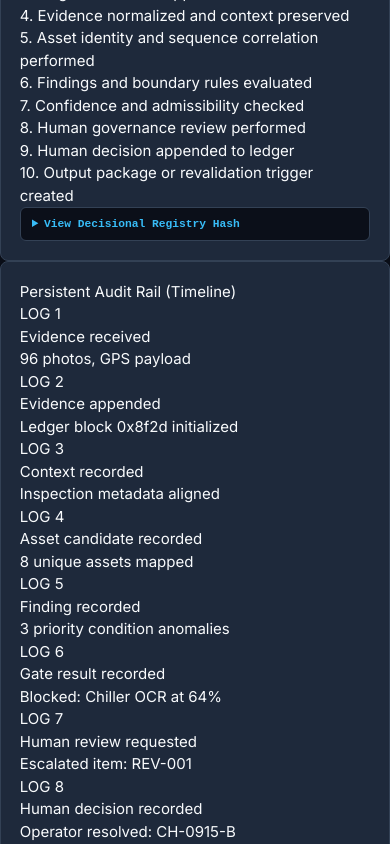
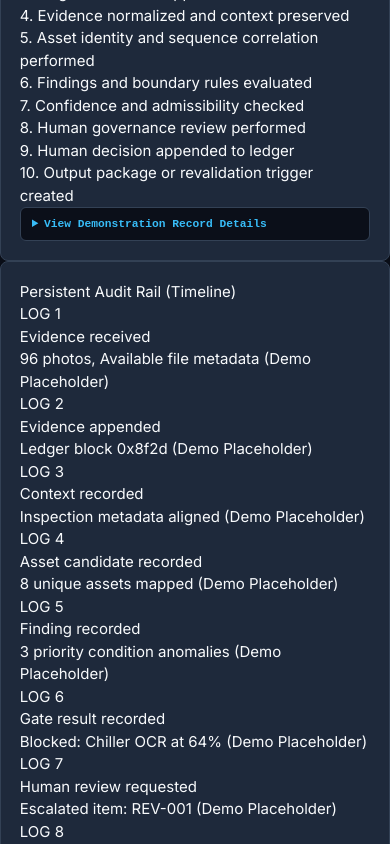
Before and after one commit to wpllc/RavenForgeUSv11, a React (Vite) app: page /guided-demo in a window 390 px wide. Shown: the part 2121-2965 px from the top of the page. Built offline with nearby package versions, Linux system fonts and the light colour scheme.

Commit message:
Correct Guided Demo claims, actions, and responsive audit flow

```diff
--- a/src/pages/GuidedDemo.jsx
+++ b/src/pages/GuidedDemo.jsx
@@ -1,4 +1,5 @@
 import React, { useState } from 'react';
+import { useNavigate } from 'react-router-dom';
 import {
   ChevronRight, ArrowRight, Check, AlertTriangle, ShieldCheck,
   HelpCircle, Eye, FileText, Database, ShieldAlert, Cpu, Layers, RefreshCw
@@ -6,6 +7,7 @@ import {
 import { projectSummary } from '../data/demoData';
 
 export default function GuidedDemo() {
+  const navigate = useNavigate();
   const [activePhase, setActivePhase] = useState(1);
   const [internalsExpanded, setInternalsExpanded] = useState(true);
 
@@ -33,20 +35,24 @@ export default function GuidedDemo() {
 
   // Audit rail milestones (recorded/appended language, visible throughout)
   const auditRailMilestones = [
-    { id: 1, text: 'Evidence received', phase: 1, mockVal: '96 photos, GPS payload' },
-    { id: 2, text: 'Evidence appended', phase: 1, mockVal: 'Ledger block 0x8f2d initialized' },
-    { id: 3, text: 'Context recorded', phase: 1, mockVal: 'Inspection metadata aligned' },
-    { id: 4, text: 'Asset candidate recorded', phase: 2, mockVal: '8 unique assets mapped' },
-    { id: 5, text: 'Finding recorded', phase: 3, mockVal: '3 priority condition anomalies' },
-    { id: 6, text: 'Gate result recorded', phase: 3, mockVal: 'Blocked: Chiller OCR at 64%' },
-    { id: 7, text: 'Human review requested', phase: 4, mockVal: 'Escalated item: REV-001' },
-    { id: 8, text: 'Human decision recorded', phase: 4, mockVal: 'Operator resolved: CH-0915-B' },
-    { id: 9, text: 'Recommendation recorded', phase: 5, mockVal: 'AHU-02 replacement budgeted' },
-    { id: 10, text: 'Revalidation trigger retained', phase: 5, mockVal: 'Temporal decay watch activated' }
+    { id: 1, text: 'Evidence received', phase: 1, mockVal: '96 photos, Available file metadata (Demo Placeholder)' },
+    { id: 2, text: 'Evidence appended', phase: 1, mockVal: 'Ledger block 0x8f2d (Demo Placeholder)' },
+    { id: 3, text: 'Context recorded', phase: 1, mockVal: 'Inspection metadata aligned (Demo Placeholder)' },
+    { id: 4, text: 'Asset candidate recorded', phase: 2, mockVal: '8 unique assets mapped (Demo Placeholder)' },
+    { id: 5, text: 'Finding recorded', phase: 3, mockVal: '3 priority condition anomalies (Demo Placeholder)' },
+    { id: 6, text: 'Gate result recorded', phase: 3, mockVal: 'Blocked: Chiller OCR at 64% (Demo Placeholder)' },
+    { id: 7, text: 'Human review requested', phase: 4, mockVal: 'Escalated item: REV-001 (Demo Placeholder)' },
+    { id: 8, text: 'Human decision recorded', phase: 4, mockVal: 'Operator resolved: CH-0915-B (Demo Placeholder)' },
+    { id: 9, text: 'Recommendation recorded', phase: 5, mockVal: 'AHU-02 replacement cost estimate recommended (Demo Placeholder)' },
+    { id: 10, text: 'Revalidation trigger retained', phase: 5, mockVal: 'Temporal decay watch activated (Demo Placeholder)' }
   ];
 
   const handleNext = () => {
-    if (activePhase < 5) setActivePhase(activePhase + 1);
+    if (activePhase < 5) {
+      setActivePhase(activePhase + 1);
+    } else {
+      navigate('/assets');
+    }
   };
 
   const handlePrev = () => {
@@ -63,7 +69,6 @@ export default function GuidedDemo() {
             const isActive = phase.id === activePhase;
             const isCompleted = phase.id < activePhase;
             const isReview = phase.id === 4;
-            const isApproved = phase.id === 5 && activePhase === 5;
 
             // Custom Phase styles based on logic requirements
             let btnClass = 'text-[#64748b] hover:text-white bg-transparent border-transparent';
@@ -119,7 +124,7 @@ export default function GuidedDemo() {
                 {activePhase === 2 && "Deduplicating photograph traces into asset sequences."}
                 {activePhase === 3 && "Evaluating condition findings and safety parameters."}
                 {activePhase === 4 && "Human verification required: Admissibility limits triggered."}
-                {activePhase === 5 && "Audit verification completed. Recommendations approved."}
+                {activePhase === 5 && "Audit verification completed. Recommendation recorded for planning review."}
               </p>
             </div>
 
@@ -130,7 +135,7 @@ export default function GuidedDemo() {
                 {activePhase === 1 && (
                   <>
                     <div><span className="text-[#64748b]">Evidence Stream:</span> 96 inspection photographs</div>
-                    <div><span className="text-[#64748b]">Origin:</span> iOS Field Inspection Client</div>
+                    <div><span className="text-[#64748b]">Origin:</span> Field inspection photo set</div>
                   </>
                 )}
                 {activePhase === 2 && (
@@ -153,7 +158,7 @@ export default function GuidedDemo() {
                 )}
                 {activePhase === 5 && (
                   <>
-                    <div><span className="text-[#64748b]">Approved Finding:</span> AHU-02 mechanical corrosion replacement</div>
+                    <div><span className="text-[#64748b]">Recorded Finding:</span> AHU-02 mechanical inspection recommended</div>
                     <div><span className="text-[#64748b]">Decision Sign-off:</span> Verified by Operator 1</div>
                   </>
                 )}
@@ -170,7 +175,7 @@ export default function GuidedDemo() {
                 {activePhase === 4 && "The system halts processing and raises a review task. The operator compares the close-up photos to correct the serial string and verify basement water stains."}
                 {activePhase === 5 && (
                   <>
-                    The human operator's actions have resolved all active reviews. The final approved replacement recommendation is ready, and a persistent watch trigger is set to monitor future evidence.
+                    The human operator's actions have resolved all active reviews. The replacement cost estimate recommended is ready, and a recommendation recorded for planning review has been appended. A revalidation trigger is set to monitor future evidence, retaining the ability for new field photographs to reopen the evaluation if condition decay is detected.
                   </>
                 )}
               </p>
@@ -184,8 +189,8 @@ export default function GuidedDemo() {
                   {activePhase === 1 && <span className="text-[#64748b]">None (System Intake)</span>}
                   {activePhase === 2 && <span className="text-[#64748b]">None (System Sorting)</span>}
                   {activePhase === 3 && <span className="text-[#64748b]">None (System Evaluation)</span>}
-                  {activePhase === 4 && <span className="text-amber-500 font-bold">Approve, Correct, or Escalate</span>}
-                  {activePhase === 5 && <span className="text-[#22c55e] font-bold">None (Audit Log Signed)</span>}
+                  {activePhase === 4 && <span className="text-amber-500 font-bold">Approve, Correct, Escalate, Defer</span>}
+                  {activePhase === 5 && <span className="text-[#22c55e] font-bold">None (Audit Trail Recorded)</span>}
                 </div>
               </div>
               <div>
@@ -213,13 +218,13 @@ export default function GuidedDemo() {
                     <>
                       <li>Approved Finding</li>
                       <li>Escalated Field Check</li>
-                      <li>Hold engaged</li>
+                      <li>Deferred / Dormant Pending New Evidence</li>
                     </>
                   )}
                   {activePhase === 5 && (
                     <>
-                      <li>Locked Report Preview</li>
-                      <li>Reopened by new photos</li>
+                      <li>Report Preview Available</li>
+                      <li>Reopened by New Field Evidence (Revalidation)</li>
                     </>
                   )}
                 </ul>
@@ -303,14 +308,14 @@ export default function GuidedDemo() {
                     <ul className="space-y-2 list-disc list-inside text-[#94a3b8]">
                       <li>Original evidence file identifiers and sequence keys generated.</li>
                       <li>Audit ledger initialized. No diagnostic recommendations generated yet.</li>
-                      <li>Original photographic metadata (EXIF GPS stamps, dates) saved.</li>
+                      <li>Original photographic metadata (Available file metadata, dates) saved.</li>
                       <li>Ledger integrity checklist verified (32/32 rules initialized).</li>
                     </ul>
                   )}
                   {activePhase === 2 && (
                     <ul className="space-y-2 list-disc list-inside text-[#94a3b8]">
                       <li>Photographs evaluated. Visual similarity grouped 96 images to 13 sequences.</li>
-                      <li>Asset candidate generated based on location coordinate boundaries.</li>
+                      <li>Asset candidate generated based on sequence-derived or inspector-provided context where present.</li>
                       <li>Mapped 8 unique assets. Duplicate files are linked under parent groups.</li>
                       <li>Audit trail updated with deduplication logs.</li>
                     </ul>
@@ -320,23 +325,23 @@ export default function GuidedDemo() {
                       <li>Condition findings generated by local analysis models.</li>
                       <li>Mechanical operating lifetimes checked. Cabinet corrosion logged for AHU-02.</li>
                       <li>Confidence gate triggered. Chiller nameplate serial key confidence falls below 75%.</li>
-                      <li>Automatic decision generation is **blocked**, routing exceptions to queue.</li>
+                      <li>Automatic decision generation is blocked, routing exceptions to queue.</li>
                     </ul>
                   )}
                   {activePhase === 4 && (
                     <ul className="space-y-2 list-disc list-inside text-[#94a3b8]">
-                      <li>Admissibility gate exception log created: **OCR serial low confidence (64%)**.</li>
+                      <li>Admissibility gate exception log created: OCR serial low confidence (64%).</li>
                       <li>Review package assembled, showing close-up photo reference.</li>
-                      <li>Operator inputs received: serial corrected to **CH-0915-B**.</li>
+                      <li>Operator inputs received: serial corrected to CH-0915-B.</li>
                       <li>Operator's manual sign-off recorded to the decision ledger.</li>
                     </ul>
                   )}
                   {activePhase === 5 && (
                     <ul className="space-y-2 list-disc list-inside text-[#94a3b8]">
                       <li>Recommendations linked to verified physical photographs.</li>
-                      <li>Chained decision ledger package finalized and sealed.</li>
+                      <li>Chained decision ledger package completed.</li>
                       <li>Dormant asset branches and revalidation check loops initialized.</li>
-                      <li>System transitions back to active transponder watch state.</li>
+                      <li>System transitions back to active monitoring state.</li>
                     </ul>
                   )}
                 </div>
@@ -372,15 +377,16 @@ export default function GuidedDemo() {
                 {/* EXPANDABLE DETAILS */}
                 <div className="pt-2 border-t border-[#334155]/20 shrink-0">
                   <details className="expandable-details" style={{ margin: 0 }}>
-                    <summary>View Decisional Registry Hash</summary>
+                    <summary>View Demonstration Record Details</summary>
                     <div className="raw-json-block text-left mt-2">
 {`{
   "phase_id": ${activePhase},
   "phase_label": "${phases[activePhase - 1].label}",
   "validation_tests_run": 32,
   "validation_status": "${activePhase === 4 ? 'GATE_HOLD' : 'PASS'}",
-  "demo_ledger_hash": "0x8f2d512b${activePhase * 1010}b9c",
-  "active_revalidation_check": ${activePhase === 5 ? 'true' : 'false'}
+  "demo_ledger_hash": "0x8f2d512b${activePhase * 1010}b9c (Demo Placeholder)",
+  "active_revalidation_check": ${activePhase === 5 ? 'true' : 'false'},
+  "demo_placeholder_notice": "This is a demonstration mockup record."
 }`}
                     </div>
                   </details>
@@ -395,9 +401,8 @@ export default function GuidedDemo() {
               Persistent Audit Rail (Timeline)
             </div>
 
-            {/* Audit Rail timeline bar */}
-            <div className="overflow-x-auto pb-1">
-              <div className="flex gap-4 min-w-[640px] relative font-mono text-[9px]">
+            {/* Audit Rail responsive wrapping grid */}
+            <div className="grid grid-cols-2 md:grid-cols-5 gap-2 font-mono text-[9px]">
               {auditRailMilestones.map((milestone) => {
                 const isCurrent = milestone.phase === activePhase;
                 const isPassed = milestone.phase < activePhase;
@@ -412,7 +417,7 @@ export default function GuidedDemo() {
                 return (
                   <div
                     key={milestone.id}
-                      className={`flex-1 p-2 rounded border leading-tight flex flex-col justify-between ${borderStyle}`}
+                    className={`p-2 rounded border leading-tight flex flex-col justify-between ${borderStyle}`}
                   >
                     <div>
                       <div className="text-[#64748b] uppercase scale-90 origin-left">
@@ -426,7 +431,6 @@ export default function GuidedDemo() {
                   </div>
                 );
               })}
-              </div>
             </div>
 
             <div className="text-[8px] text-[#64748b] font-mono">
```
Lines whose indentation alone changed are shown as unchanged.
